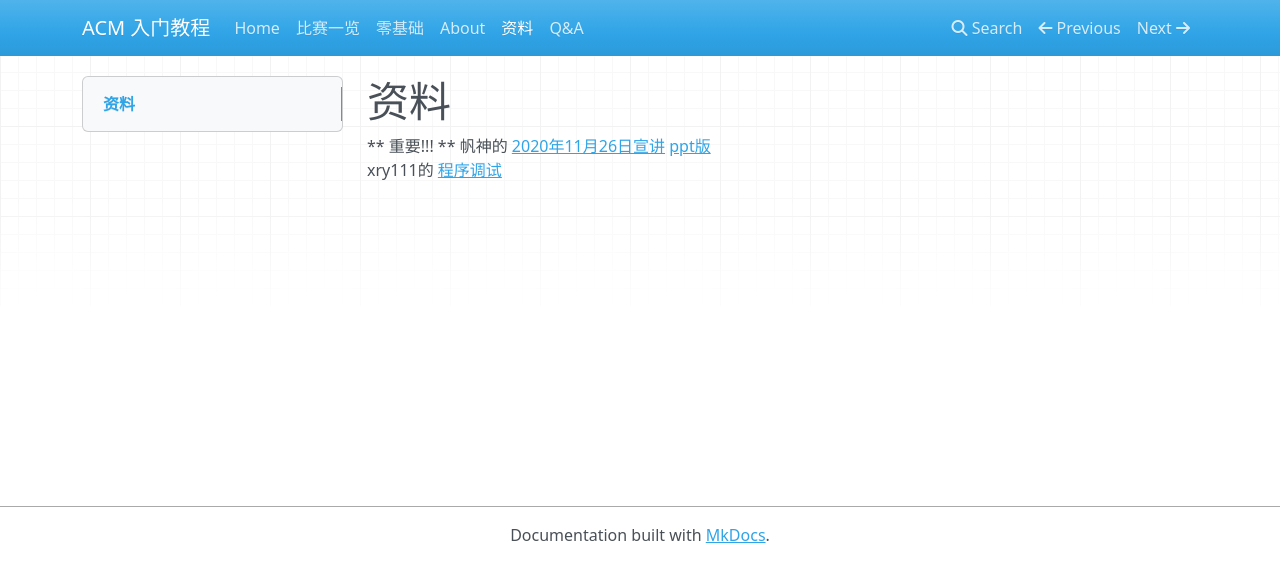
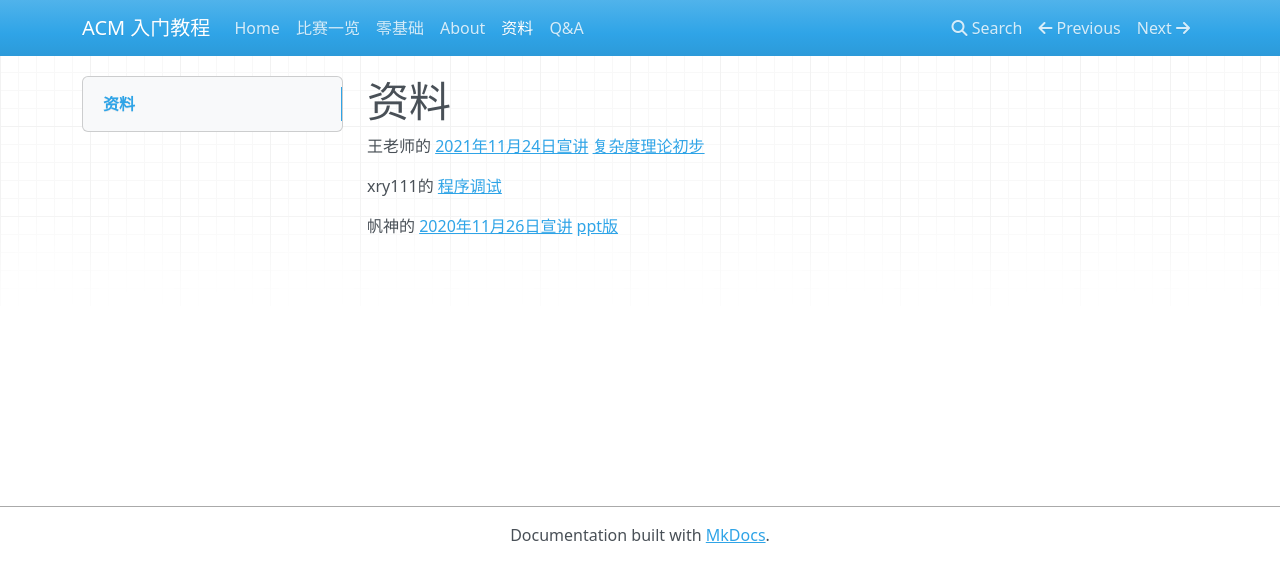
Before and after one commit to xdu-icpc/docs, an MkDocs documentation site: the page built from docs/assets.md, in a window 1280 px wide. Shown: the top 582 px of the page. Built offline with MkDocs 1.6.1, drawn with Linux system fonts in a browser that asks for light colours; nearby versions of some CDN libraries.

Commit message:
add 2021.11.14 freshman talk by wmx

```diff
--- a/docs/assets.md
+++ b/docs/assets.md
@@ -1,4 +1,7 @@
 # 资料
 
-** 重要!!! ** 帆神的 [2020年11月26日宣讲](./2020年11月26日宣讲.pdf) [ppt版](./2020年11月26日宣讲.pptx)
+王老师的 [2021年11月24日宣讲](./2021新生赛宣讲.pdf) [复杂度理论初步](./comlexity-2021.pdf)
+
 xry111的 [程序调试](./程序调试.pdf)
+
+帆神的 [2020年11月26日宣讲](./2020年11月26日宣讲.pdf) [ppt版](./2020年11月26日宣讲.pptx)
```
Also changed, not shown: 2 other files.
